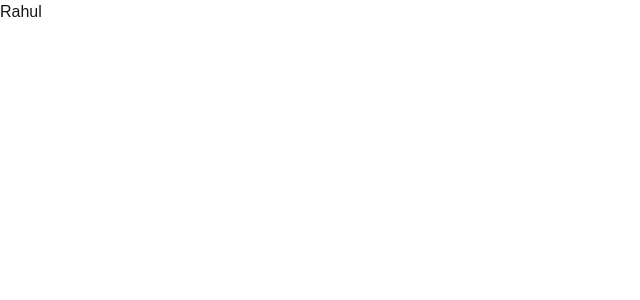
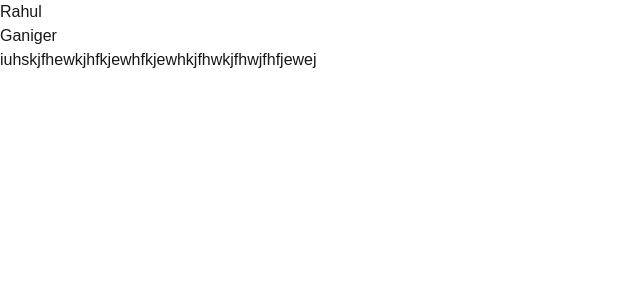
Before and after one commit to Rahul-Ganiger/my-app, a Next.js app: page / in a window 1280 px wide. Shown: the top 300 px of the page, without its empty margins (0-640 px from the left). Built offline with nearby package versions, Linux system fonts and the light colour scheme.

Commit message:
first commit

```diff
--- a/src/app/page.tsx
+++ b/src/app/page.tsx
@@ -2,6 +2,10 @@ import Image from "next/image";
 
 export default function Home() {
   return (
-    <h1>Rahul</h1>
+    <>
+      <h1>Rahul</h1>
+      <h1>Ganiger</h1>
+      <p>iuhskjfhewkjhfkjewhfkjewhkjfhwkjfhwjfhfjewej</p>
+    </>
   );
 }
```
